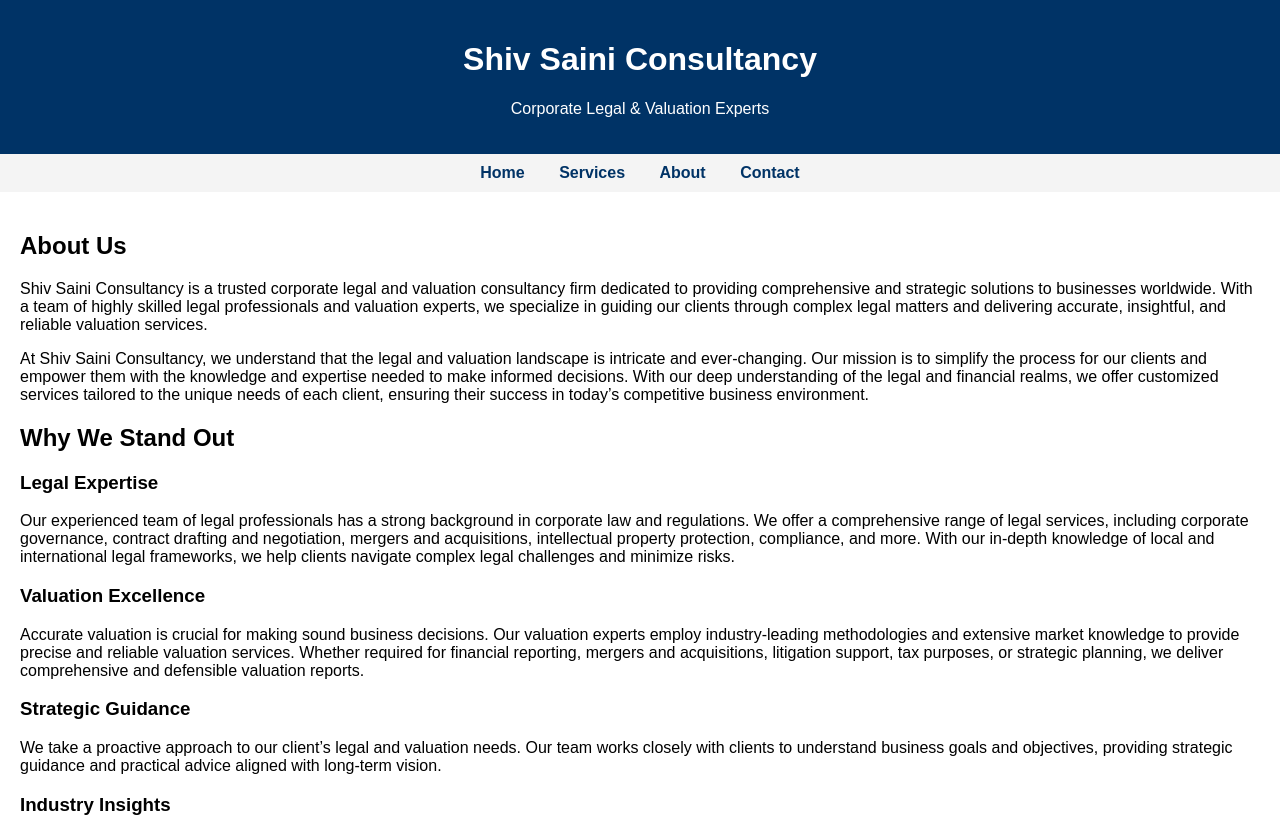
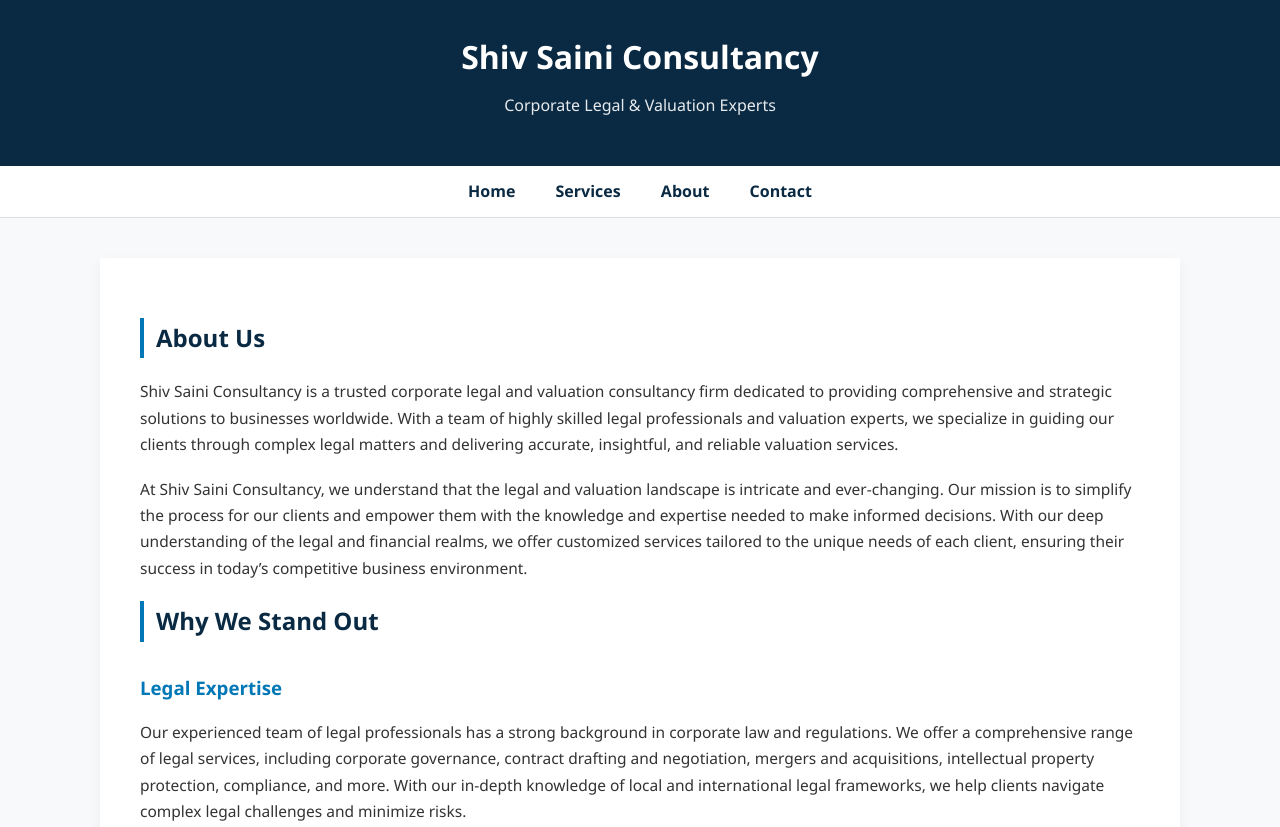
Before and after one commit to shiv-saini-consultancy/consultancy-website, a plain HTML site: page about.html in a window 1280 px wide. Shown: the top 827 px of the page. Drawn offline with Linux system fonts and the light colour scheme.

Commit message:
Updating Style Sheet
Style Sheet given new look

```diff
--- a/css/style.css
+++ b/css/style.css
@@ -1,37 +1,84 @@
-body{
-    font-family: Arial, Helvetica, sans-serif;
+/* Global styles */
+body {
+    font-family: "Segoe UI", Arial, sans-serif;
     margin: 0;
     padding: 0;
+    line-height: 1.7;
+    color: #333;
+    background-color: #f8f9fb;
 }
 
-header{
-    background-color: #003366;
-    color: white;
-    padding: 20px;
+/* Header */
+header {
+    background-color: #0a2a43;
+    color: #ffffff;
+    padding: 30px 20px;
     text-align: center;
 }
 
-nav{
-    background-color: #f4f4f4;
-    padding: 10px;
-    text-align: center;
+header h1 {
+    margin: 0;
+    font-size: 32px;}
+
+header p {
+    margin-top: 8px;
+    font-size: 16px;
+    opacity: 0.9;
 }
 
-nav a{
-    margin: 0 15px;
-    text-decoration: none;
-    color: #003366;
-    font-weight: bold;
+/* Navigation */
+nav {
+    background-color: #ffffff;
+    padding: 12px 0;
+    text-align: center;
+    border-bottom: 1px solid #ddd;
 }
 
-section{
-    padding: 20px;
-
+nav a {
+    margin: 0 18px;
+    text-decoration: none;
+    color: #0a2a43;
+    font-weight: 600;
 }
 
-footer{
-    background-color: #003366;
-    color: white;
+nav a:hover {
+    color: #0077b6;
+}
+
+/* Main content section */
+section {
+    max-width: 1000px;
+    margin: 40px auto;
+    background-color: #ffffff;
+    padding: 40px;
+    box-shadow: 0 4px 12px rgba(0,0,0,0.05);
+}
+
+/* Headings */
+section h2 {
+    color: #0a2a43;
+    margin-bottom: 20px;
+    border-left: 4px solid #0077b6;
+    padding-left: 12px;
+}
+
+section h3 {
+    color: #0077b6;
+    margin-top: 30px;
+    margin-bottom: 10px;
+}
+
+/* Paragraphs */
+section p {
+    margin-bottom: 18px;
+    font-size: 15.5px;
+}
+
+/* Footer */
+footer {
+    background-color: #0a2a43;
+    color: #ffffff;
     text-align: center;
-    padding: 10px;
+    padding: 15px;
+    font-size: 14px;
 }
```
